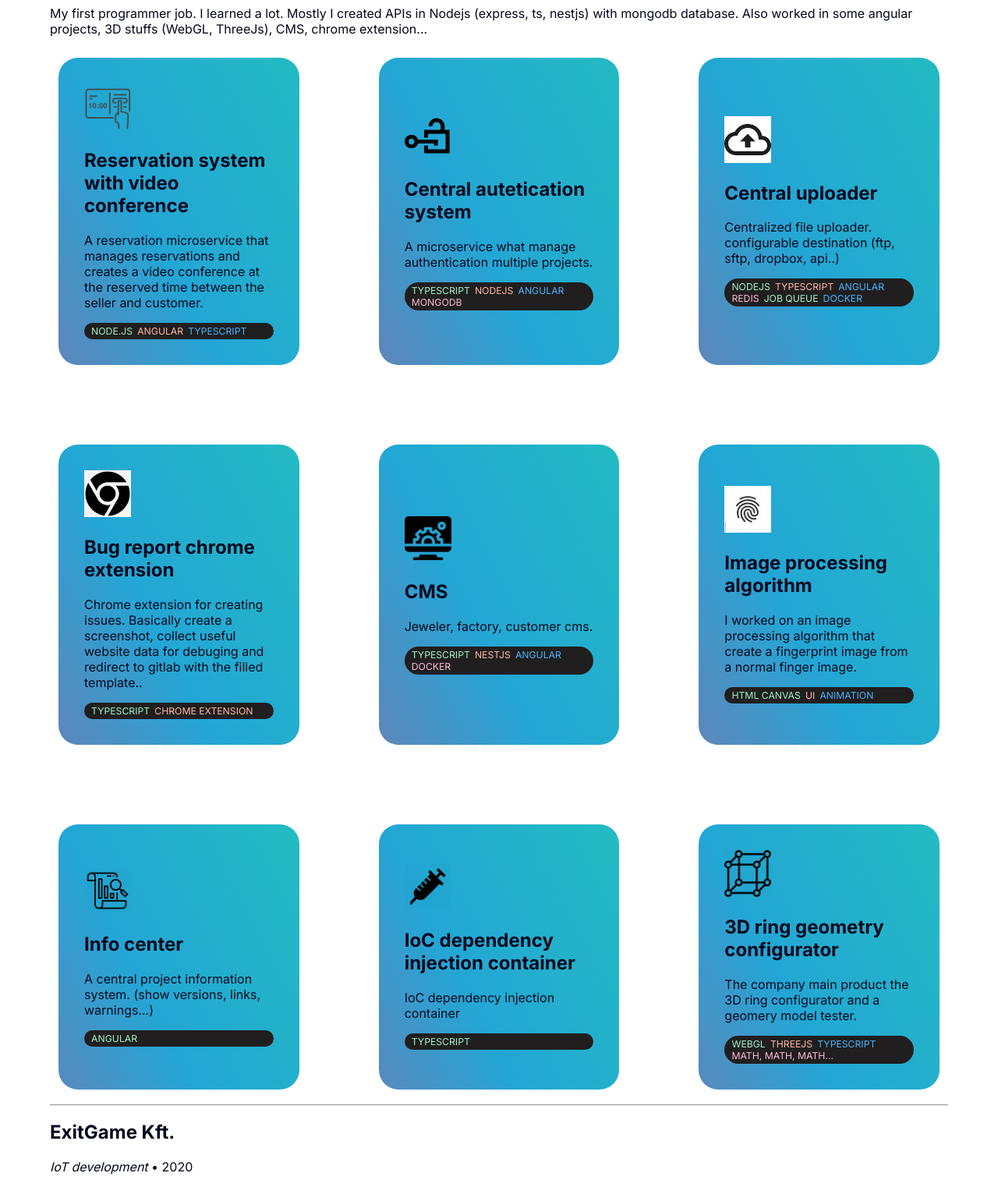
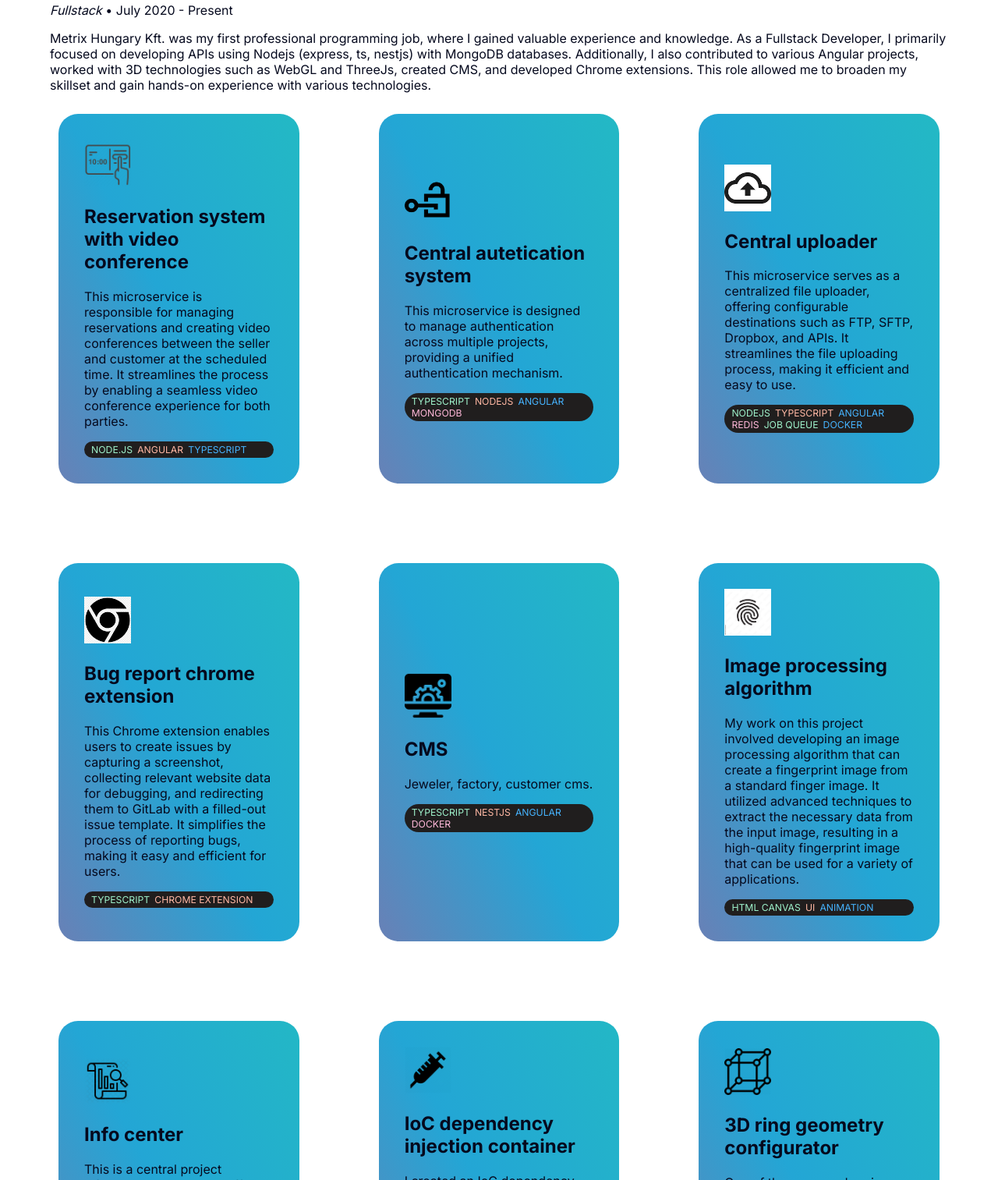
Before and after one commit to MaurerKrisztian/my-portfolio-astro, an Astro site: page / in a window 1280 px wide. Shown: the part 1287-2800 px from the top of the page at 78% size. Built offline with nearby package versions, Linux system fonts and the light colour scheme; Astro itself is replaced by a stand-in of ours.

Commit message:
update content, pin post

```diff
--- a/src/content/works/exitgame/ring-configurator.md
+++ b/src/content/works/exitgame/ring-configurator.md
@@ -12,4 +12,4 @@ tags:
   - circuit
 ---
 
-I created some project for the local escaping room. It was really fun. I created arduino and raspberry pi projects, exemple: when the apple is in the correct position the door is unlocked.
+I had the opportunity to work on several exciting projects for the local escape room. I worked on creating Arduino projects that enhanced the overall experience of the escape room. One of the projects I worked on was a door unlocking mechanism that involved positioning an apple in the correct position. It was a rewarding experience to work on these projects and contribute to the success of the escape room.
--- a/src/content/works/metrix/ reservation-system.md
+++ b/src/content/works/metrix/ reservation-system.md
@@ -5,10 +5,10 @@ client: Self
 publishDate: 2020-03-02 00:00:00
 img: /assets/project/Maurer_Krisztián_reserv.png
 description: |
-  A reservation microservice that manages reservations and creates a video conference at the reserved time between the seller and customer.
+  This microservice is responsible for managing reservations and creating video conferences between the seller and customer at the scheduled time. It streamlines the process by enabling a seamless video conference experience for both parties.
 tags:
   - Node.js
   - Angular
   - Typescript
 ---
-A reservation microservice that manages reservations and creates a video conference at the reserved time between the seller and customer.
+This microservice is responsible for managing reservations and creating video conferences between the seller and customer at the scheduled time. It streamlines the process by enabling a seamless video conference experience for both parties.
--- a/src/content/works/metrix/cenral-auth.md
+++ b/src/content/works/metrix/cenral-auth.md
@@ -5,7 +5,7 @@ client: Self
 publishDate: 2020-03-02 00:00:00
 img: /assets/project/Maurer_Krisztián_auth.png
 description: |
-  A microservice what manage authentication multiple projects.
+  This microservice is designed to manage authentication across multiple projects, providing a unified authentication mechanism.
 tags:
   - TypeScript
   - Nodejs
@@ -13,4 +13,4 @@ tags:
   - Mongodb
 ---
 
-A microservice what manage authentication multiple projects.
+This microservice is designed to manage authentication across multiple projects, providing a unified authentication mechanism.
--- a/src/content/works/metrix/central-uploader.md
+++ b/src/content/works/metrix/central-uploader.md
@@ -5,7 +5,7 @@ client: Self
 publishDate: 2020-03-02 00:00:00
 img: /assets/project/Maurer_Krisztián_uploader.png
 description: |
-  Centralized file uploader. configurable destination (ftp, sftp, dropbox, api..)
+  This microservice serves as a centralized file uploader, offering configurable destinations such as FTP, SFTP, Dropbox, and APIs. It streamlines the file uploading process, making it efficient and easy to use.
 tags:
   - Nodejs
   - TypeScript
@@ -15,4 +15,4 @@ tags:
   - Docker
 ---
 
-Centralized file uploader. configurable destination (ftp, sftp, dropbox, api..)
+This microservice serves as a centralized file uploader, offering configurable destinations such as FTP, SFTP, Dropbox, and APIs. It streamlines the file uploading process, making it efficient and easy to use.
--- a/src/content/works/metrix/chrome-extension.md
+++ b/src/content/works/metrix/chrome-extension.md
@@ -5,10 +5,10 @@ client: Self
 publishDate: 2020-03-02 00:00:00
 img: /assets/project/Maurer_Krisztián_chrome.png
 description: |
- Chrome extension for creating issues. Basically create a screenshot, collect useful website data for debuging and redirect to gitlab with the filled template..
+  This Chrome extension enables users to create issues by capturing a screenshot, collecting relevant website data for debugging, and redirecting them to GitLab with a filled-out issue template. It simplifies the process of reporting bugs, making it easy and efficient for users.
 tags:
   - TypeScript
   - Chrome extension
 ---
 
-Chrome extension for creating issues. Basically create a screenshot, collect useful website data for debuging and redirect to gitlab with the filled template..
+This Chrome extension enables users to create issues by capturing a screenshot, collecting relevant website data for debugging, and redirecting them to GitLab with a filled-out issue template. It simplifies the process of reporting bugs, making it easy and efficient for users.
--- a/src/content/works/metrix/image-processing.md
+++ b/src/content/works/metrix/image-processing.md
@@ -5,11 +5,11 @@ client: Self
 publishDate: 2020-03-02 00:00:00
 img: /assets/project/Maurer_Krisztián_fingerprint.jpg
 description: |
-  I worked on an image processing algorithm that create a fingerprint image from a normal finger image.
+  My work on this project involved developing an image processing algorithm that can create a fingerprint image from a standard finger image. It utilized advanced techniques to extract the necessary data from the input image, resulting in a high-quality fingerprint image that can be used for a variety of applications.
 tags:
   - HTML Canvas
   - UI
   - Animation
 ---
 
-I worked on an image processing algorithm that create a fingerprint image from a normal finger image.
+My work on this project involved developing an image processing algorithm that can create a fingerprint image from a standard finger image. It utilized advanced techniques to extract the necessary data from the input image, resulting in a high-quality fingerprint image that can be used for a variety of applications.
--- a/src/content/works/metrix/info-center.md
+++ b/src/content/works/metrix/info-center.md
@@ -5,9 +5,9 @@ client: Self
 publishDate: 2020-03-02 00:00:00
 img: /assets/project/Maurer_Krisztián_infocenter.png
 description: |
-  A central project information system. (show versions, links, warnings...)
+  This is a central project information system that offers a single source of truth for project-related data. It provides access to versions, links, warnings, and other relevant information, streamlining the process of finding the necessary data. With this system, users can easily access project-related information from one central location, making it efficient and convenient to manage.
 tags:
   - Angular
 ---
 
-A central project information system. (show versions, links, warnings...)
+This is a central project information system that offers a single source of truth for project-related data. It provides access to versions, links, warnings, and other relevant information, streamlining the process of finding the necessary data. With this system, users can easily access project-related information from one central location, making it efficient and convenient to manage.
--- a/src/content/works/metrix/ioc.md
+++ b/src/content/works/metrix/ioc.md
@@ -5,9 +5,10 @@ client: Self
 publishDate: 2020-03-02 00:00:00
 img: /assets/project/Maurer_Krisztián_ioc.jpg
 description: |
-  IoC dependency injection container
+  I created an IoC dependency injection container that enables the efficient management of object dependencies in software applications. By leveraging this pattern, the application can be designed to be modular, extensible, and easily testable. The container provides a central location for managing object creation and their dependencies, allowing for greater flexibility and ease of maintenance.
+
 tags:
   - TypeScript
 ---
 
-My DI implementation learning project. (Click the github link for more information.)
+I created an IoC dependency injection container that enables the efficient management of object dependencies in software applications. By leveraging this pattern, the application can be designed to be modular, extensible, and easily testable. The container provides a central location for managing object creation and their dependencies, allowing for greater flexibility and ease of maintenance.
--- a/src/content/works/metrix/ring-configurator.md
+++ b/src/content/works/metrix/ring-configurator.md
@@ -5,7 +5,7 @@ client: Self
 publishDate: 2020-03-02 00:00:00
 img: /assets/project/Maurer_Krisztián_geom.png
 description: |
-  The company main product the 3D ring configurator and a geomery model tester.
+  One of the company's primary products is a 3D ring geometry configurator that allows users to customize and configure their ideal ring design. This tool leverages advanced 3D modeling technologies to create accurate and detailed renderings of the final product. This tool provide an immersive and interactive shopping experience for customers and jewelers.
 tags:
   - WebGL
   - ThreeJs
@@ -13,4 +13,4 @@ tags:
   - math, math, math...
 ---
 
-The company main product the 3D ring configurator and a geomery model tester.
+One of the company's primary products is a 3D ring geometry configurator that allows users to customize and configure their ideal ring design. This tool leverages advanced 3D modeling technologies to create accurate and detailed renderings of the final product. In addition to the configurator, the company also provides a geometry model tester, which allows users to test and preview different ring models before making a final purchase decision. Together, these tools provide an immersive and interactive shopping experience for customers.
--- a/src/pages/blog.astro
+++ b/src/pages/blog.astro
@@ -4,7 +4,9 @@ import Footer from '../components/Footer/index.jsx';
 import Nav from '../components/Nav/index.jsx';
 import PortfolioPreview from '../components/PortfolioPreview/index.jsx';
 
-const posts: any[] = await fetch("https://dev.to/api/articles?username=maurerkrisztian").then((response) => response.json())
+const postsResponse: any[] = await fetch("https://dev.to/api/articles?username=maurerkrisztian").then((response) => response.json())
+const firstPost = postsResponse.find((posts)=>{return posts.id == 1178705}) || [];
+const posts = [firstPost].concat(postsResponse)
 ---
 
 <html lang="en">
--- a/src/pages/index.astro
+++ b/src/pages/index.astro
@@ -221,8 +221,8 @@ const featuredProjects = await Astro.glob('./project/featured/**/*.md');
 			<div class="grid">
 				<div class="section">
 					<h3 class="sectionTitle">About me</h3>
-					<p class="bio">
-						<span>Hello! 👋</span>I'm Maurer Krisztián Programming it's a hobby for me, I don't see it just as a job. I'm a fast learner and could learn autodidactically with good problem-solving skills.
+									<p class="bio">
+						<span>Hello! 👋</span>I am Maurer Krisztián, a programming enthusiast who approaches software development with both passion and professionalism. I'm good at solving problems and can pick up new ideas and skills fast. I've taught myself a lot and have lots of real-world experience.
 					</p>
 
 					<DownloadBtn></DownloadBtn>
--- a/src/pages/works.astro
+++ b/src/pages/works.astro
@@ -104,7 +104,7 @@ const metrixProjects = (await Astro.glob('../content/works/metrix/**/*.md'))
 
             <h2>Metrix Hungary Kft.</h2>
             <p><i>Fullstack</i> • July 2020 - Present</p>
-            <p class="description">My first programmer job. I learned a lot. Mostly I created APIs in Nodejs (express, ts, nestjs) with mongodb database. Also worked in some angular projects, 3D stuffs (WebGL, ThreeJs), CMS, chrome extension...</p>
+            <p class="description">Metrix Hungary Kft. was my first professional programming job, where I gained valuable experience and knowledge. As a Fullstack Developer, I primarily focused on developing APIs using Nodejs (express, ts, nestjs) with MongoDB databases. Additionally, I also contributed to various Angular projects, worked with 3D technologies such as WebGL and ThreeJs, created CMS, and developed Chrome extensions. This role allowed me to broaden my skillset and gain hands-on experience with various technologies.</p>
 			<div class="container">
 				{metrixProjects.map((project) => <div class="element gradient-background"><WorkPreview project={project} /></div>)}
 			</div>
@@ -113,7 +113,9 @@ const metrixProjects = (await Astro.glob('../content/works/metrix/**/*.md'))
             <hr>
            <h2>ExitGame Kft.</h2>
            <p><i>IoT development</i> • 2020</p>
-           <p class="description">I created some project for the local escaping room. It was really fun. I created arduino and raspberry pi projects, exemple: when the apple is in the correct position the door is unlocked.</p>
+           <p class="description">
+I had the opportunity to work on several exciting projects for the local escape room. I worked on creating Arduino projects that enhanced the overall experience of the escape room. One of the projects I worked on was a door unlocking mechanism that involved positioning an apple in the correct position. It was a rewarding experience to work on these projects and contribute to the success of the escape room.
+</p>
 
 		   <span id="showVideoBtn"><Button>Show video</Button></span>
 		   <a href="https://github.com/MaurerKrisztian/NFC_Servo" target="_blank"><Button>Code</Button></a>
```
Also changed, not shown: 1 other file.
